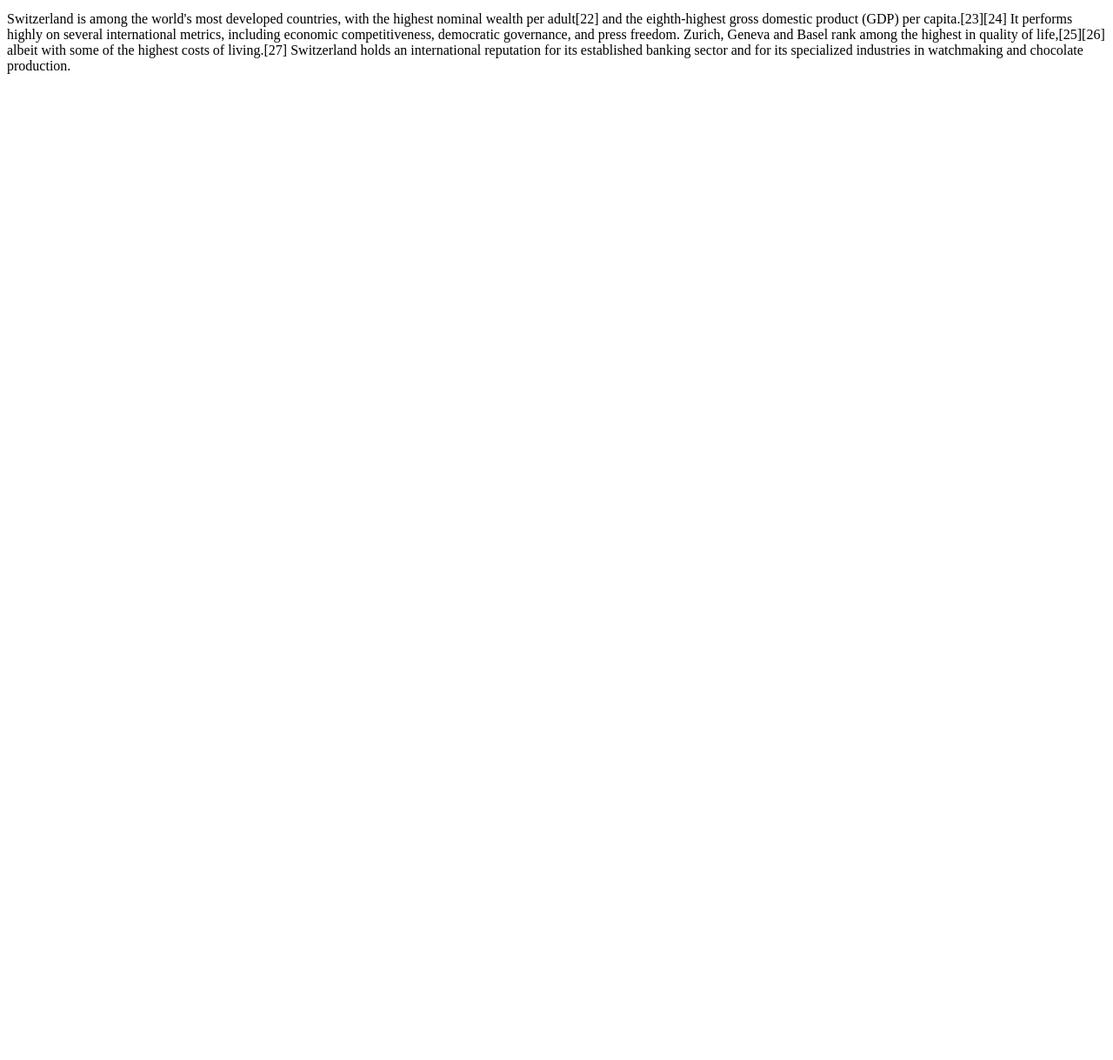
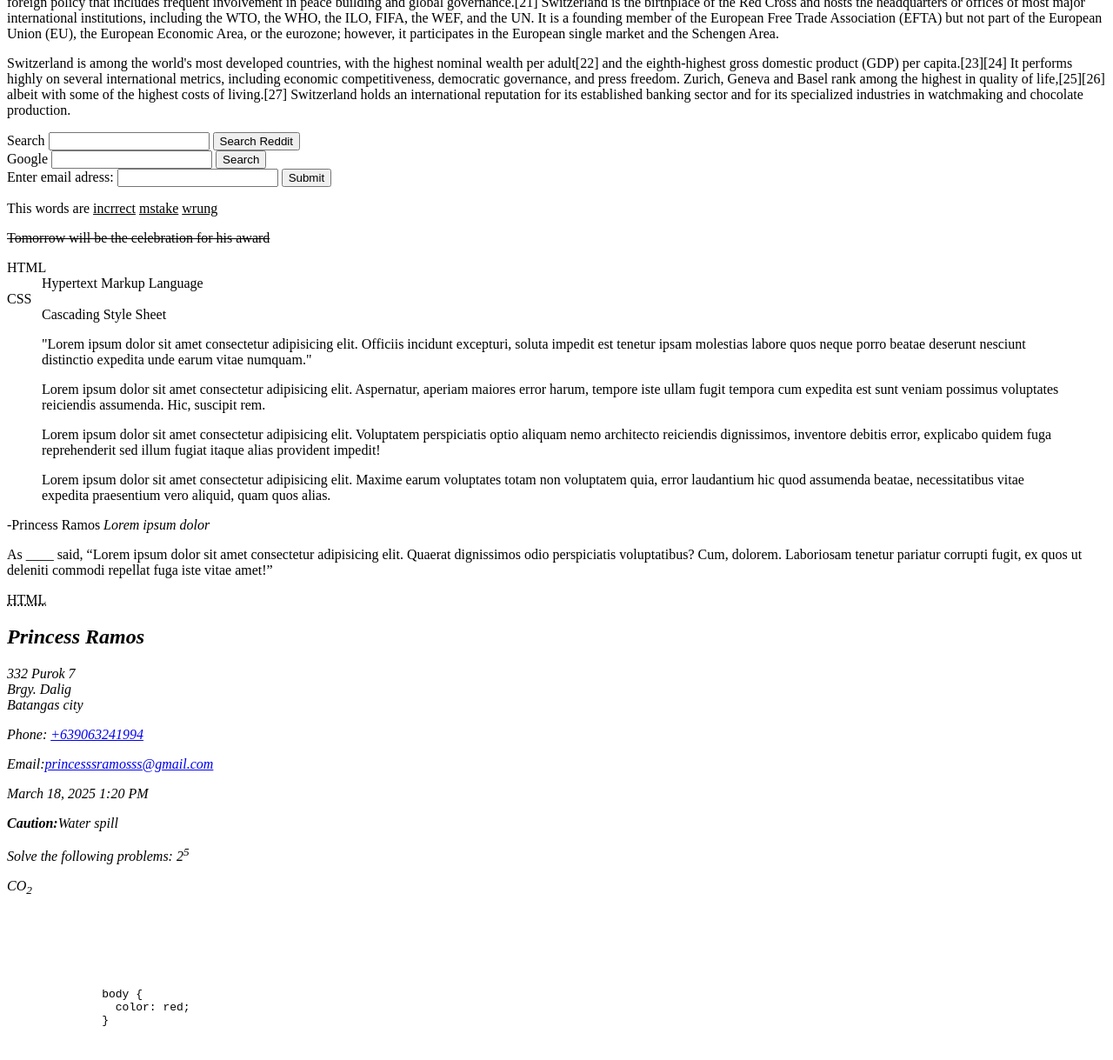
Before and after one commit to par-ctrl/Begin, a plain HTML site: page webdev-bootcamp/rampedia/index.html in a window 1280 px wide. Shown: the part 505-1724 px from the top of the page at 87% size. Before the commit the page ends 800 px from the top, so only its background shows below. Drawn offline with Linux system fonts and the light colour scheme.

Commit message:
Practice

```diff
--- a/webdev-bootcamp/rampedia/index.html
+++ b/webdev-bootcamp/rampedia/index.html
@@ -5,17 +5,93 @@
     <meta charset="UTF-8">
     <meta name="viewport" content="width=device-width, initial-scale=1.0">
     <title>Switzerland - Rampedia</title>
+    <link rel="stylesheet" href="./styles.css">
+    <script src="path-to-javascript-file.js"></script>
 </head>
 <body>
     <div>
+        <header>
+            <nav>
+                <a href="https://en.wikipedia.org/wiki/Main_Page">WIKIPEDIA The Free Encyclopedia</a>
+                <a href=""></a>
+            </nav>
+        </header>
+        <section>
         <h1>Switzerland</h1>
-        <p>"Swiss Confederation" and "Suisse" redirect here. For other uses, see Switzerland (disambiguation); Swiss Confederation (disambiguation); Swiss (disambiguation); and Suisse, Moselle.</p>
-        <p>Switzerland,[d] officially the Swiss Confederation,[e] is a landlocked country located in west-central Europe.[f][13] It is bordered by Italy to the south, France to the west, Germany to the north, and Austria and Liechtenstein to the east. Switzerland is geographically divided among the Swiss Plateau, the Alps and the Jura; the Alps occupy the greater part of the territory, whereas most of the country's nearly 9 million people are concentrated on the plateau, which hosts its largest cities and economic centres, including Zurich, Geneva, and Lausanne.[14]</p>
+        <p>From Wikipedia, the free encyclopedia</p>
+        <p>"Swiss Confederation" and "Suisse" redirect here. For other uses, see <a href="https://en.wikipedia.org/wiki/Switzerland_(disambiguation)">Switzerland (disambiguation)</a>; <a href="https://en.wikipedia.org/wiki/Swiss_Confederation_(disambiguation)">Swiss Confederation (disambiguation)</a>; <a href="https://en.wikipedia.org/wiki/Swiss_(disambiguation)">Swiss (disambiguation)</a>; and <a href="https://en.wikipedia.org/wiki/Suisse,_Moselle">Suisse, Moselle</a>.</p>
+        <p>Switzerland,<a href="https://en.wikipedia.org/wiki/Switzerland#cite_note-16"><sup>[d]</sup></a> officially the Swiss Confederation,[e] is a landlocked country located in west-central Europe.[f][13] It is bordered by Italy to the south, France to the west, Germany to the north, and Austria and Liechtenstein to the east. Switzerland is geographically divided among the Swiss Plateau, the Alps and the Jura; the Alps occupy the greater part of the territory, whereas most of the country's nearly 9 million people are concentrated on the plateau, which hosts its largest cities and economic centres, including Zurich, Geneva, and Lausanne.[14]</p>
         <p>Switzerland is a federal republic composed of 26 cantons, with federal authorities based in Bern.[a][2][1] It has four main linguistic and cultural regions: German, French, Italian and Romansh. Although most Swiss are German-speaking, national identity is fairly cohesive, being rooted in a common historical background, shared values such as federalism and direct democracy,[15] and Alpine symbolism.[16][17] Swiss identity transcends language, ethnicity, and religion, leading to Switzerland being described as a Willensnation ("nation of volition") rather than a nation state.[18]</p>
         <p>Switzerland originates from the Old Swiss Confederacy established in the Late Middle Ages as a defensive and commercial alliance; the Federal Charter of 1291 is considered the country's founding document. The confederation steadily expanded and consolidated despite external threats and internal political and religious strife. Swiss independence from the Holy Roman Empire was formally recognised in the Peace of Westphalia in 1648.[19] The confederation was among the first and few republics of the early modern period, and the only one besides San Marino to survive the Napoleonic Wars.[20]</p>
         <p>Switzerland remained a network of self-governing states until 1798, when revolutionary France invaded and imposed the centralist Helvetic Republic. Napoleon abolished the republic in 1803 and reinstated a confederation. Following the Napoleonic Wars, Switzerland restored its pre-revolutionary system, but by 1830 faced growing division and conflict between liberal and conservative movements; this culminated in a new constitution in 1848 that established the current federal system and enshrined principles such as individual rights, separation of powers, and parliamentary bicameralism.</p>
         <p>Switzerland has maintained a policy of armed neutrality since the 16th century and has not fought an international war since 1815. It joined the United Nations only in 2002 but pursues an active foreign policy that includes frequent involvement in peace building and global governance.[21] Switzerland is the birthplace of the Red Cross and hosts the headquarters or offices of most major international institutions, including the WTO, the WHO, the ILO, FIFA, the WEF, and the UN. It is a founding member of the European Free Trade Association (EFTA) but not part of the European Union (EU), the European Economic Area, or the eurozone; however, it participates in the European single market and the Schengen Area.</p>
         <p>Switzerland is among the world's most developed countries, with the highest nominal wealth per adult[22] and the eighth-highest gross domestic product (GDP) per capita.[23][24] It performs highly on several international metrics, including economic competitiveness, democratic governance, and press freedom. Zurich, Geneva and Basel rank among the highest in quality of life,[25][26] albeit with some of the highest costs of living.[27] Switzerland holds an international reputation for its established banking sector and for its specialized industries in watchmaking and chocolate production.</p>
+        </section>
+        <div>
+            <form action="https://www.reddit.com/search">
+                <label for="search">Search</label>
+                <input type="text" name="q" id="search">
+                <button>Search Reddit</button>
+            </form>
+            <form action="https://www.google.com/search">
+                <label for="search">Google</label>
+                <input type="search" name="q" id="search">
+                <button>Search</button>
+            </form>
+            <form action="">
+                <label for="email">Enter email adress:</label>
+                <input required type="email" name="email" id="email" minlength="4" maxlength="10">
+                <button type="submit">Submit</button>
+            </form>
+        </div>
+        <p>This words are <u>incrrect</u> <u>mstake</u> <u>wrung</u></p>
+        <p><s>Tomorrow will be the celebration for his award</s></p>
+        <dl>
+            <dt>HTML</dt>
+            <dd>Hypertext Markup Language</dd>
+            <dt>CSS</dt>
+            <dd>Cascading Style Sheet</dd>
+        </dl>
+        <blockquote cite="https://en.wikipedia.org/wiki/Main_Page">"Lorem ipsum dolor sit amet consectetur adipisicing elit. Officiis incidunt excepturi, soluta impedit est tenetur ipsam molestias labore quos neque porro beatae deserunt nesciunt distinctio expedita unde earum vitae numquam."
+        </blockquote>
+        <blockquote cite="https://en.wikipedia.org/wiki/Main_Page">
+            <p>Lorem ipsum dolor sit amet consectetur adipisicing elit. Aspernatur, aperiam maiores error harum, tempore iste ullam fugit tempora cum expedita est sunt veniam possimus voluptates reiciendis assumenda. Hic, suscipit rem.</p>
+            <p>Lorem ipsum dolor sit amet consectetur adipisicing elit. Voluptatem perspiciatis optio aliquam nemo architecto reiciendis dignissimos, inventore debitis error, explicabo quidem fuga reprehenderit sed illum fugiat itaque alias provident impedit!</p>
+            <p>Lorem ipsum dolor sit amet consectetur adipisicing elit. Maxime earum voluptates totam non voluptatem quia, error laudantium hic quod assumenda beatae, necessitatibus vitae expedita praesentium vero aliquid, quam quos alias.</p>
+        </blockquote>
+        <p>-Princess Ramos <cite>Lorem ipsum dolor</cite></p>
+        <p>
+            As ____ said,
+       <q cite="https://en.wikipedia.org/wiki/Main_Page">Lorem ipsum dolor sit amet consectetur adipisicing elit. Quaerat dignissimos odio perspiciatis voluptatibus? Cum, dolorem. Laboriosam tenetur pariatur corrupti fugit, ex quos ut deleniti commodi repellat fuga iste vitae amet!</q>
+       <p><abbr title="Hypertext Markup Language">HTML</abbr></p>
+        </p>
+        <address>
+            <h2>Princess Ramos</h2>
+            <p>
+                332 Purok 7 <br>
+                Brgy. Dalig <br>
+                Batangas city
+            </p>
+            <p>Phone: <a href="tel:+639063241994">+639063241994</a></p>
+            <p>Email:<a href="mailto:princesssramosss@gmail.com">princesssramosss@gmail.com</a></p>
+            <time datetime="2025-03-18T13:20">March 18, 2025 1:20 PM</time>
+            <p><strong>Caution:</strong>Water spill</p>
+            <p>Solve the following problems: 2<sup>5</sup></p>
+            <p>CO<sub>2</sub></p>
+        </address>
+
+        <pre>
+            <code>
+                <title>Switzerland - Rampedia</title>
+            </code>
+        </pre>
+        <pre>
+            <code>
+              body {
+                color: red;
+              }
+            </code>
+          </pre>
     </div>
 </body>
 
```
